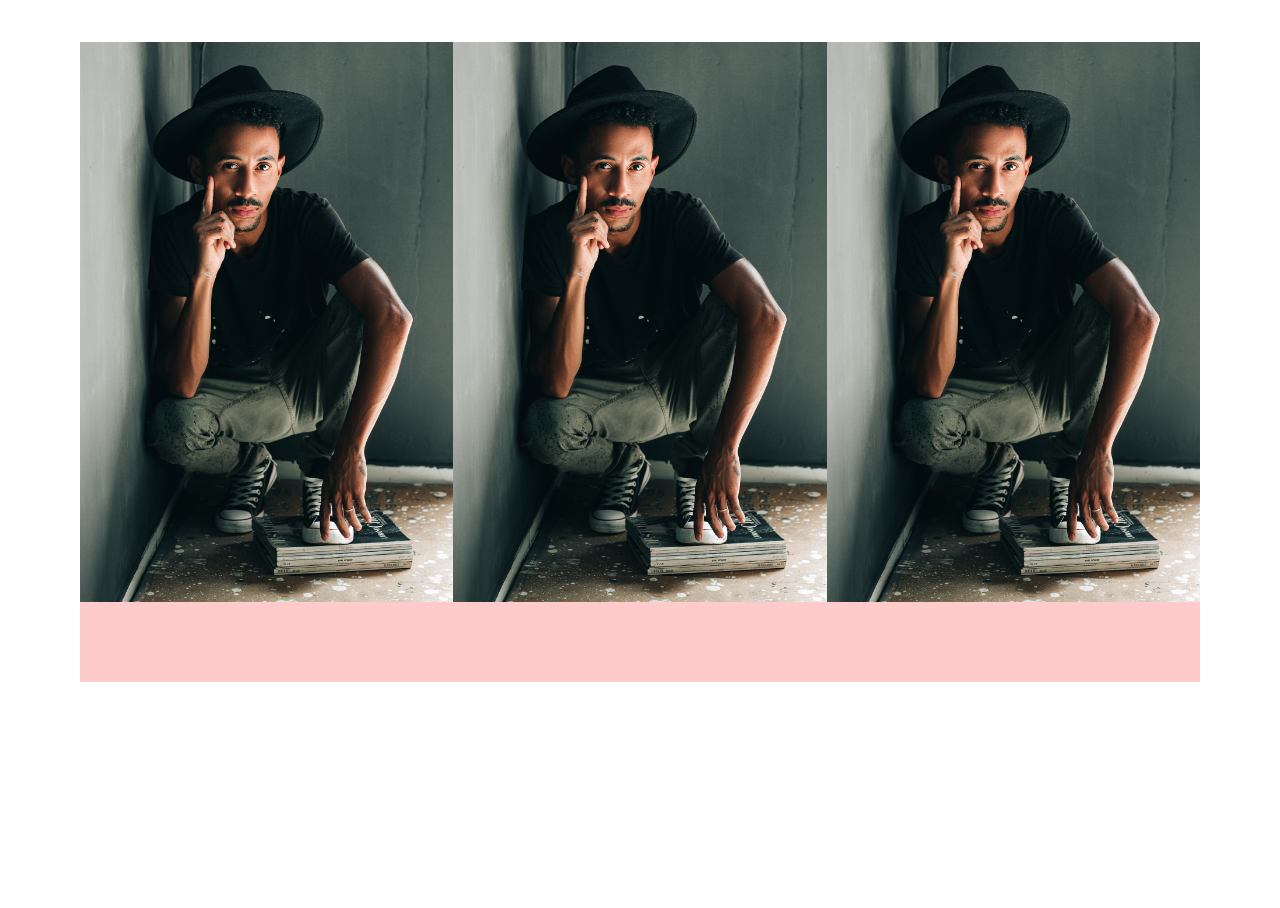
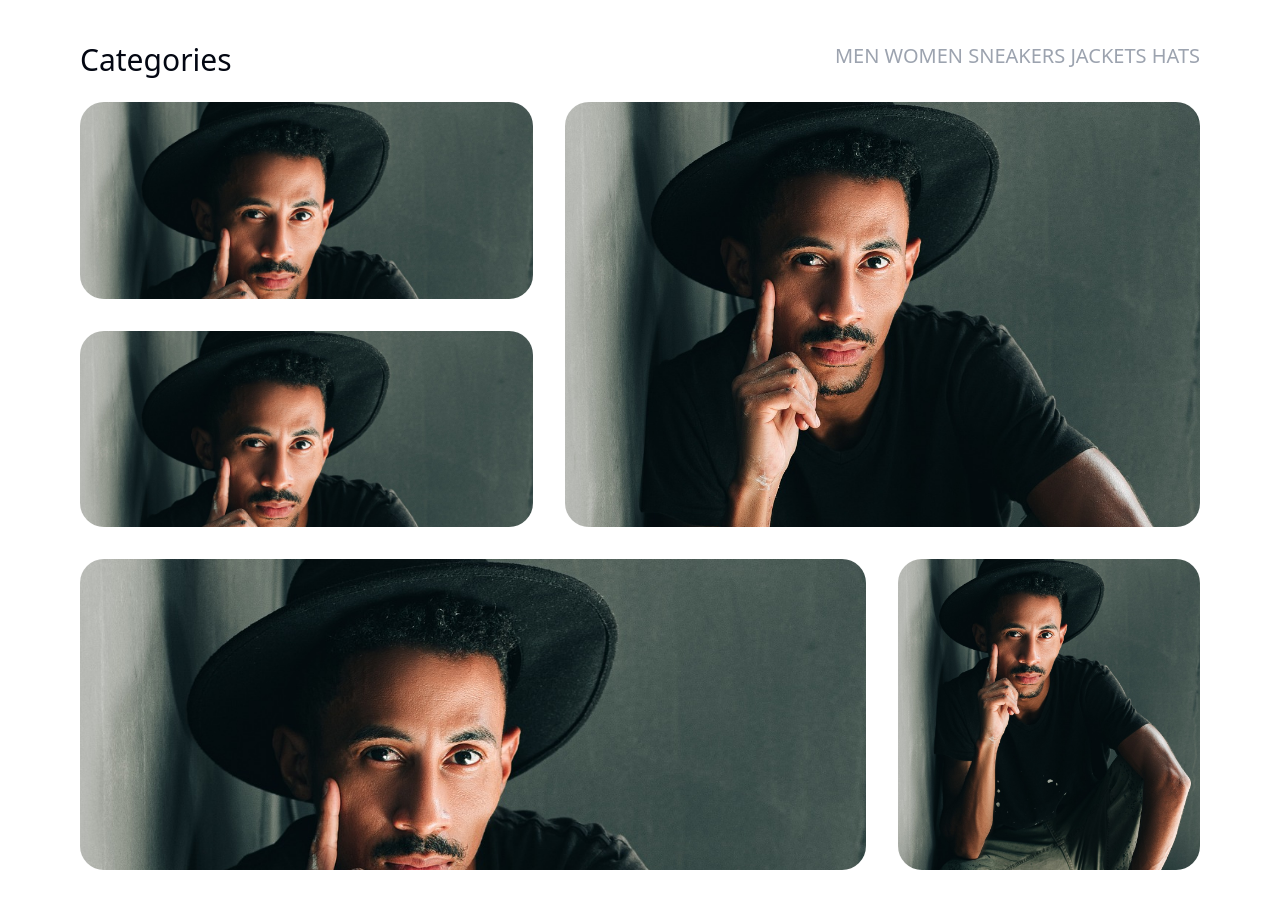
Before and after one commit to naijadevgamer/react-commerce, a React (Vite) app: page / in a window 1280 px wide. Shown: the part 758-1666 px from the top of the page. Before the commit the page ends 1440 px from the top, so only its background shows below. Built offline with nearby package versions, Linux system fonts and the light colour scheme.

Commit message:
Add more styling to the categories

```diff
--- a/src/components/Categories.tsx
+++ b/src/components/Categories.tsx
@@ -1,18 +1,112 @@
 import man from "@/assets/man.jpg";
+
+// type ForecastObject = {
+//   title: string;
+//   imageUrl: string;
+//   size?: string;
+//   id: number;
+//   linkUrl: string;
+// };
+
+const categories = [
+  {
+    title: "hats",
+    imageUrl: "https://i.ibb.co/cvpntL1/hats.png",
+    id: 1,
+    linkUrl: "shop/hats",
+  },
+  {
+    title: "jackets",
+    imageUrl: "https://i.ibb.co/px2tCc3/jackets.png",
+    id: 2,
+    linkUrl: "shop/jackets",
+  },
+  {
+    title: "sneakers",
+    imageUrl: "https://i.ibb.co/0jqHpnp/sneakers.png",
+    id: 3,
+    linkUrl: "shop/sneakers",
+  },
+  {
+    title: "womens",
+    imageUrl: "https://i.ibb.co/GCCdy8t/womens.png",
+    size: "large",
+    id: 4,
+    linkUrl: "shop/womens",
+  },
+  {
+    title: "mens",
+    imageUrl: "https://i.ibb.co/R70vBrQ/men.png",
+    size: "large",
+    id: 5,
+    linkUrl: "shop/mens",
+  },
+];
+
 const Categories = () => {
   return (
-    <div className="grid grid-rows-2 grid-cols-3 h-[40rem] bg-red-200">
-      <figure>
-        <img src={man} alt="" />
+    <section className="mb-16">
+      <div className="mb-6 flex justify-between">
+        <h1 className="text-3xl">Categories</h1>
+        <p className="text-xl uppercase text-gray-400">
+          Men Women Sneakers Jackets Hats
+        </p>
+      </div>
+      <div className="grid h-[60vw] grid-cols-category grid-rows-category gap-4 md:gap-8">
+        <figure className="row-span-2 grid place-items-center overflow-hidden rounded-3xl">
+          <img
+            src={man}
+            alt=""
+            className="size-[120%] bg-top object-cover duration-image hover:size-full"
+          />
+        </figure>
+
+        <figure className="row-span-2 row-start-3 grid place-items-center overflow-hidden rounded-3xl">
+          <img
+            src={man}
+            alt=""
+            className="size-[120%] bg-top object-cover duration-image hover:size-full"
+          />
+        </figure>
+
+        <figure className="col-span-2 row-span-full row-start-5 grid place-items-center overflow-hidden rounded-3xl">
+          <img
+            src={man}
+            alt=""
+            className="size-[120%] bg-top object-cover duration-image hover:size-full"
+          />
+        </figure>
+
+        <figure className="col-span-2 row-span-4 grid place-items-center overflow-hidden rounded-3xl">
+          <img
+            src={man}
+            alt=""
+            className="size-[120%] bg-top object-cover duration-image hover:size-full"
+          />
+        </figure>
+
+        <figure className="col-span-1 row-span-3 grid place-items-center overflow-hidden rounded-3xl">
+          <img
+            src={man}
+            alt=""
+            className="size-[120%] bg-top object-cover duration-image hover:size-full"
+          />
+        </figure>
+      </div>
+    </section>
+  );
+};
+
+export default Categories;
+
+{
+  /* <figure className="grid-rows-[2/3]">
+        <img src={man} alt="" clas/>
       </figure>
       <figure>
         <img src={man} alt="" />
       </figure>
       <figure>
         <img src={man} alt="" />
-      </figure>
-    </div>
-  );
-};
-
-export default Categories;
+      </figure> */
+}
--- a/tailwind.config.js
+++ b/tailwind.config.js
@@ -24,7 +24,7 @@ export default {
         image: "6s",
       },
       gridTemplateColumns: {
-        category: "repeat(2, 1fr)",
+        category: "1.5fr repeat(2, 1fr)",
         "body-tp": "10fr, 15fr",
         days: "repeat(auto-fit, minmax(13rem, 1fr))",
         // column: "",
```
